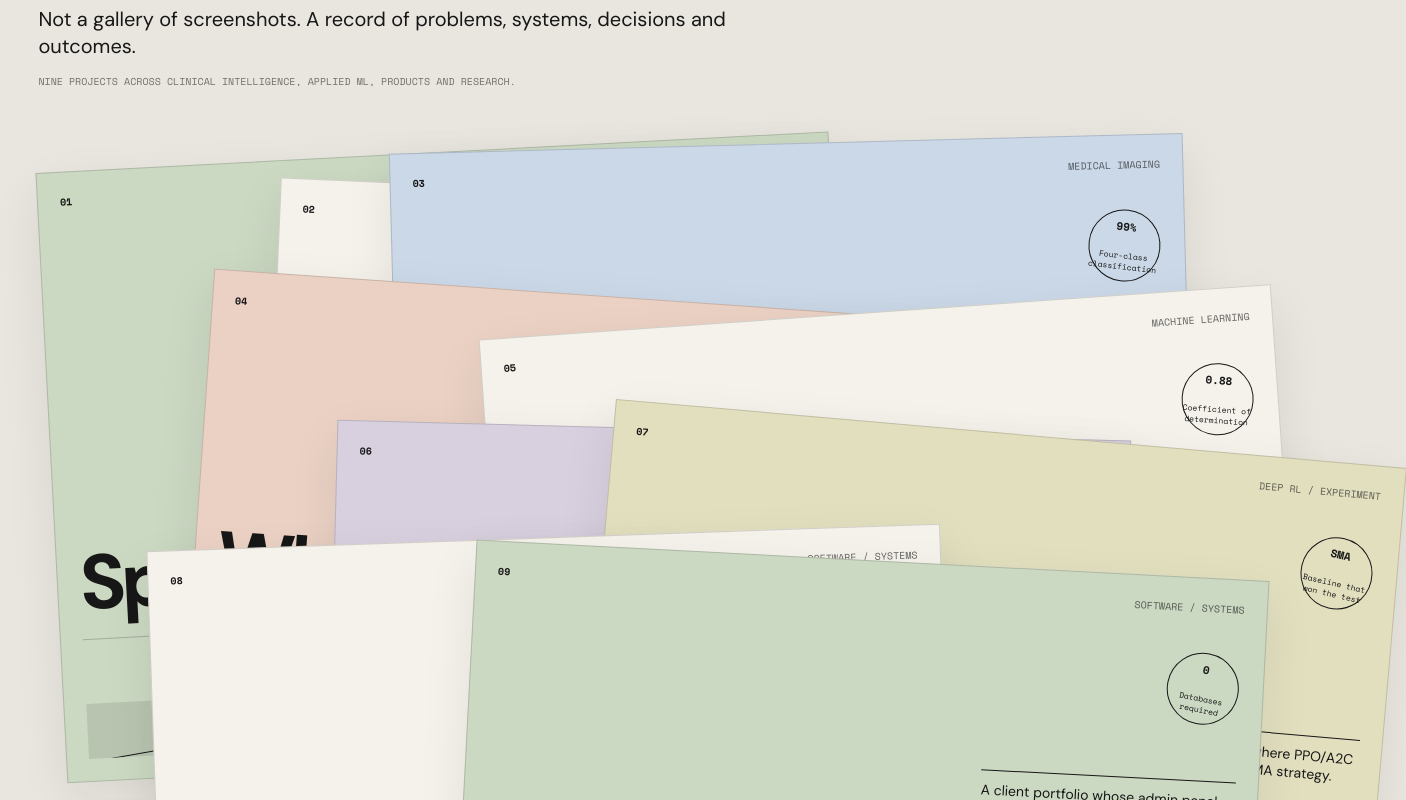
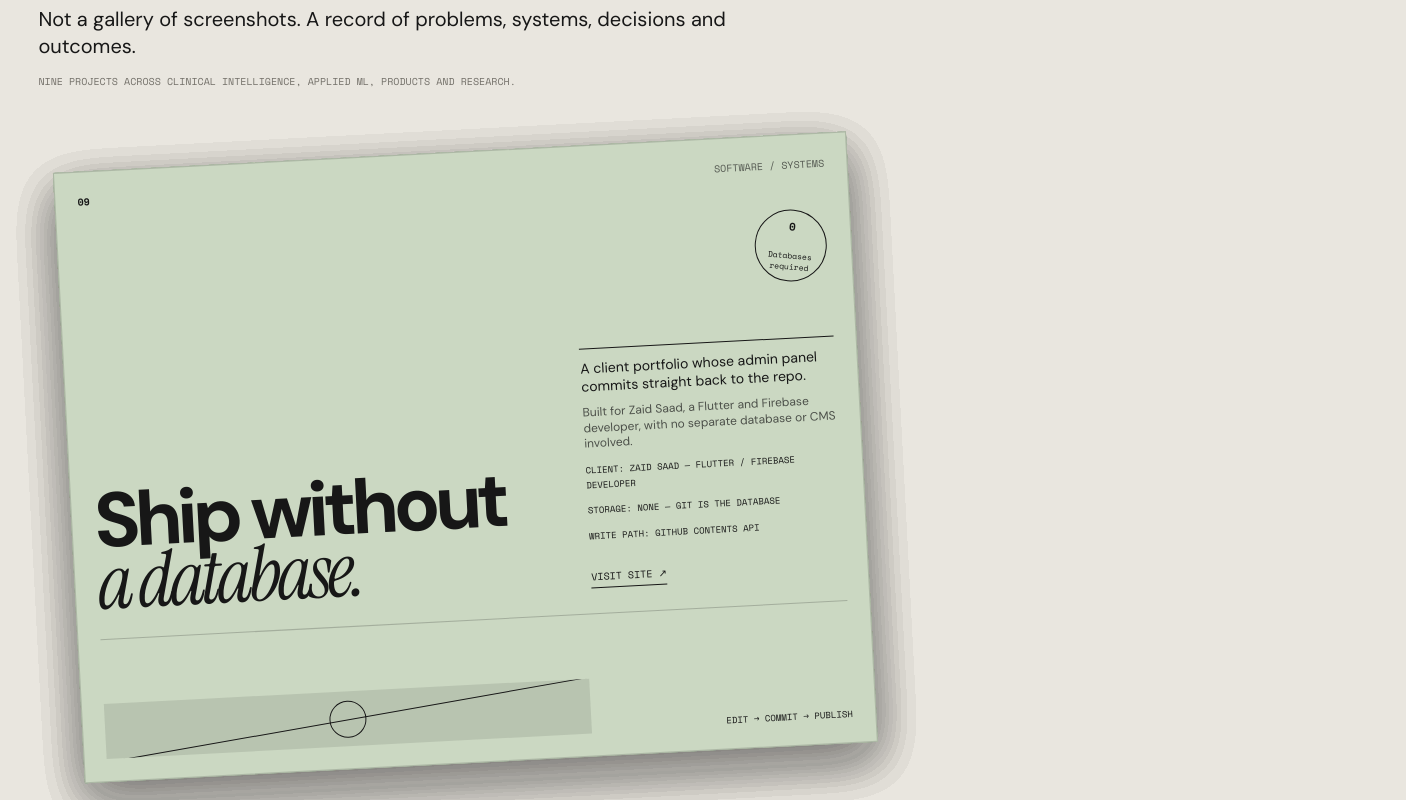
Before and after one commit to RYANX9/ahmedmessaad, a Next.js app: page / in a window 1280 px wide. Shown: the part 1080-1880 px from the top of the page, 1406 px wide, since content can reach past the window. Built offline with nearby package versions, Linux system fonts and the light colour scheme.

Commit message:
Update page.tsx

```diff
--- a/app/page.tsx
+++ b/app/page.tsx
@@ -1,6 +1,3 @@
-"use client";
-
-import { useEffect, useRef } from "react";
 import {
   rail,
   topbar,
@@ -13,48 +10,6 @@
 } from "./data";
 
 export default function Home() {
-  const deckRef = useRef<HTMLDivElement>(null);
-  const cardRefs = useRef<(HTMLElement | null)[]>([]);
-
-  // Cards subtly separate while scrolling: they feel like physical
-  // photographs being dealt out rather than ordinary page sections.
-  useEffect(() => {
-    let ticking = false;
-
-    function arrange() {
-      ticking = false;
-      if (window.innerWidth <= 760) return;
-      const deck = deckRef.current;
-      if (!deck) return;
-      const rect = deck.getBoundingClientRect();
-      const progress = Math.max(
-        0,
-        Math.min(1, (window.innerHeight - rect.top) / (window.innerHeight * 0.95))
-      );
-      cardRefs.current.forEach((card, i) => {
-        if (!card) return;
-        const spread = Math.max(0, progress - 0.08) * 28;
-        const direction = i % 2 ? 1 : -1;
-        card.style.translate = `${direction * spread}px ${i * spread * 0.15}px`;
-      });
-    }
-
-    function onScroll() {
-      if (!ticking) {
-        requestAnimationFrame(arrange);
-        ticking = true;
-      }
-    }
-
-    arrange();
-    window.addEventListener("scroll", onScroll);
-    window.addEventListener("resize", arrange);
-    return () => {
-      window.removeEventListener("scroll", onScroll);
-      window.removeEventListener("resize", arrange);
-    };
-  }, []);
-
   return (
     <>
       <header className="top">
@@ -126,15 +81,10 @@
           <span className="gallery-note">{workIntro.note}</span>
         </div>
 
-        <div className="deck" ref={deckRef}>
-          {cases.map((c, i) => (
-            <article
-              className="card"
-              key={c.num}
-              ref={(el) => {
-                cardRefs.current[i] = el;
-              }}
-            >
+        <div className="deck">
+          {cases.map((c) => (
+            <div className="stack-item" key={c.num}>
+              <article className="card" data-index={c.num}>
                 <div className="card-top">
                   <span className="card-number">{c.num}</span>
                   <span className="card-kind">{c.category}</span>
@@ -154,7 +104,12 @@
                         {f.label}: {f.value}
                       </p>
                     ))}
-                  <a className="card-link" href={c.link.href} target="_blank" rel="noreferrer">
+                    <a
+                      className="card-link"
+                      href={c.link.href}
+                      target="_blank"
+                      rel="noreferrer"
+                    >
                       {c.link.label} ↗
                     </a>
                   </div>
@@ -170,6 +125,7 @@
                   {c.metric.small}
                 </div>
               </article>
+            </div>
           ))}
         </div>
       </section>
```
Lines whose indentation alone changed are shown as unchanged.
